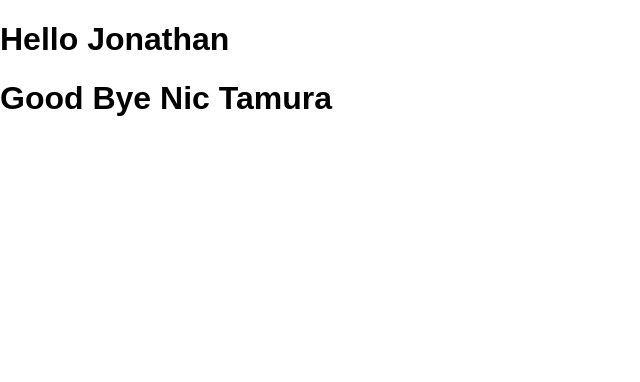
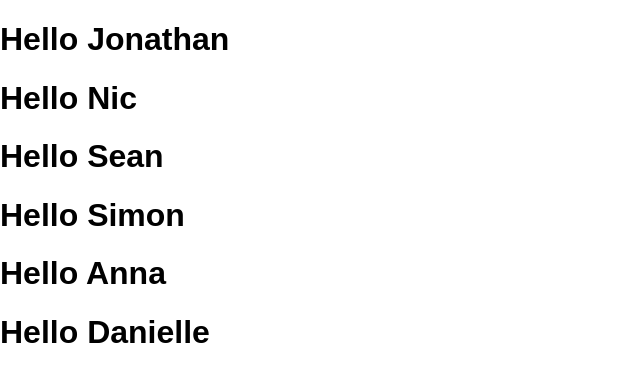
Before and after one commit to rdeepk/brainstation-random, a React (Create React App) app in the folder react_demo/: page / in a window 1280 px wide. Shown: the top 382 px of the page, without its empty margins (0-640 px from the left). Built offline with nearby package versions, Linux system fonts and the light colour scheme.

Commit message:
loops in jsx

```diff
--- a/react_demo/src/Greeting.js
+++ b/react_demo/src/Greeting.js
@@ -4,11 +4,15 @@ import GoodBye from './GoodBye';
 
 class Greeting extends React.Component {
     render() {
-        let name = 'Jonathan'
+        let names = ['Jonathan', 'Nic', 'Sean', 'Simon', 'Anna', 'Danielle'];
+        let namesJSX = [];
+
+        for(let i = 0; i < names.length; i++ ) {
+            namesJSX.push(<Hello name = {names[i]} />)
+        }
         return (
             <div>
-                <Hello name={name} />
-                <GoodBye firstName='Nic' lastName='Tamura'/>
+                {namesJSX}
             </div>
         )
     }
```
